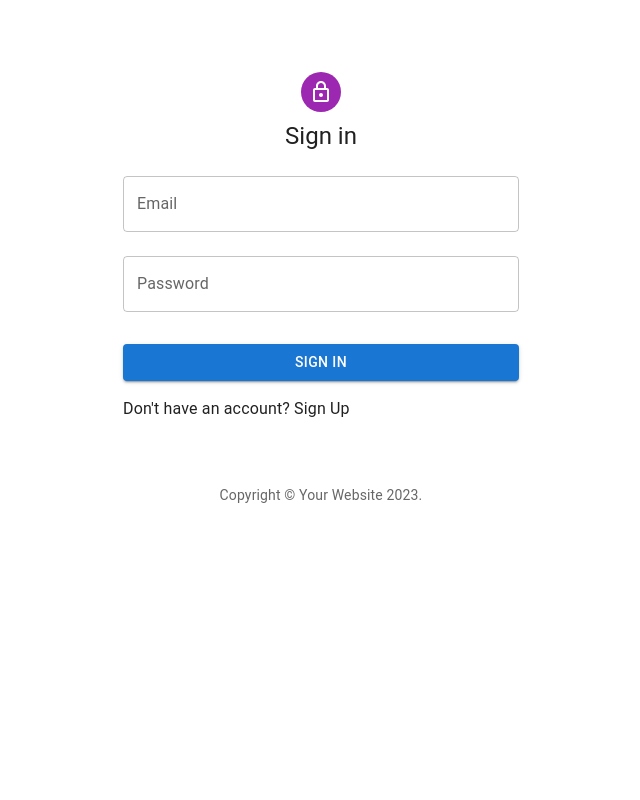
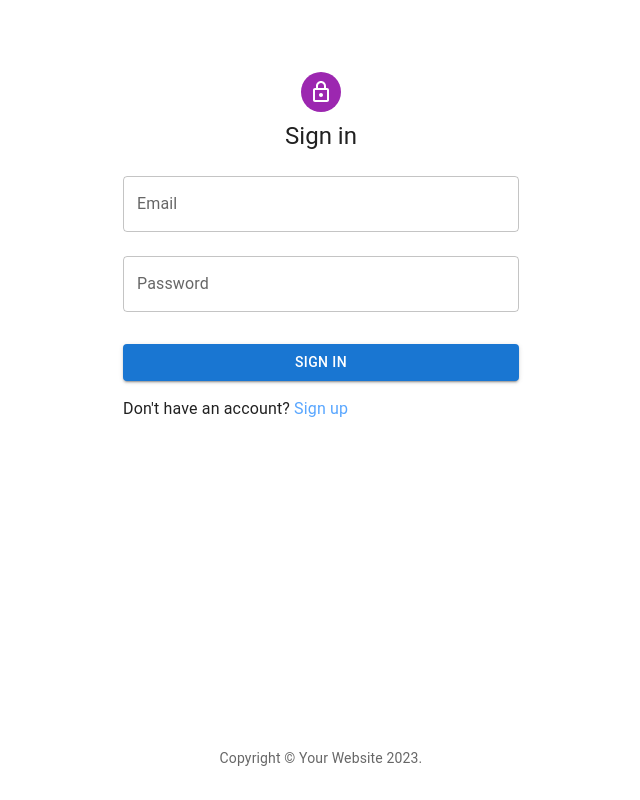
Before and after one commit to NapXDD/userManagement, a React (Vite) app: page /signin in a window 1280 px wide. Shown: the whole page, without its empty margins (319-959 px from the left). Built offline with nearby package versions, Linux system fonts and the light colour scheme.

Commit message:
change css login signup

```diff
--- a/src/components/LoginSession/Login.jsx
+++ b/src/components/LoginSession/Login.jsx
@@ -18,6 +18,7 @@ import { toast } from "react-toastify";
 import { useEffect } from "react";
 import { getUserbyID } from "../../utilities/apiClientGet";
 import { currentUserData } from "../../Redux/features/setCurrentUser";
+import "./login.css"
 
 function Copyright(props) {
   return (
@@ -204,15 +205,16 @@ export default function SignIn() {
             </Button>
             <Grid container>
               <Grid item>
-                <Link to="/signup" variant="body2">
-                  {"Don't have an account? Sign Up"}
+                <span>Don't have an account? </span>
+                <Link className="signup" to="/signup" variant="body2">
+                  Sign up
                 </Link>
               </Grid>
             </Grid>
           </Box>
         </Box>
-        <Copyright sx={{ mt: 8, mb: 4 }} />
       </Container>
+      <Copyright sx={{ mt: 8, mb: 4, position: "absolute", bottom: 0, width: "100%",  }} />
     </ThemeProvider>
   );
 }
--- /dev/null
+++ b/src/components/LoginSession/login.css
@@ -0,0 +1,3 @@
+.signup{
+    color: #58a6ff
+}
--- a/src/components/SignupSession/SignUp.jsx
+++ b/src/components/SignupSession/SignUp.jsx
@@ -14,6 +14,7 @@ import { registerAccount } from "../../utilities/apiClientPost";
 import { toast } from "react-toastify";
 import { useState } from "react";
 import { useEffect } from "react";
+import "./register.css"
 
 function Copyright(props) {
   return (
@@ -270,16 +271,19 @@ export default function SignUp() {
               Sign Up
             </Button>
             <Grid container justifyContent="flex-end">
+
               <Grid item>
-                <Link className="" to="/signin">
-                  Already have an account? Sign in
+              <span>Already have an account? </span>
+                <Link className="signin" to="/signin">
+                   Sign in
                 </Link>
               </Grid>
             </Grid>
           </Box>
         </Box>
-        <Copyright sx={{ mt: 5 }} />
+
       </Container>
+      <Copyright sx={{mt: 8, mb: 4, position: "absolute", bottom:"0", width: "100%" ,display: "flex", justifyContent: "center", alignItems: "center" }} />
     </ThemeProvider>
   );
 }
--- /dev/null
+++ b/src/components/SignupSession/register.css
@@ -0,0 +1,3 @@
+.signin{
+    color: #58a6ff
+}
```
